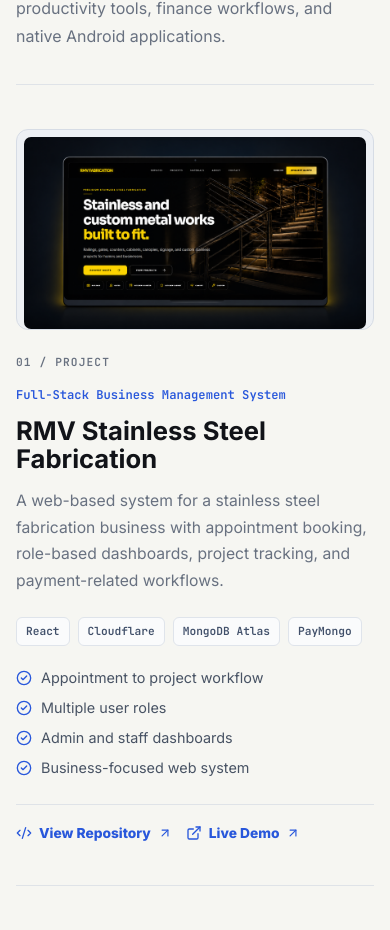
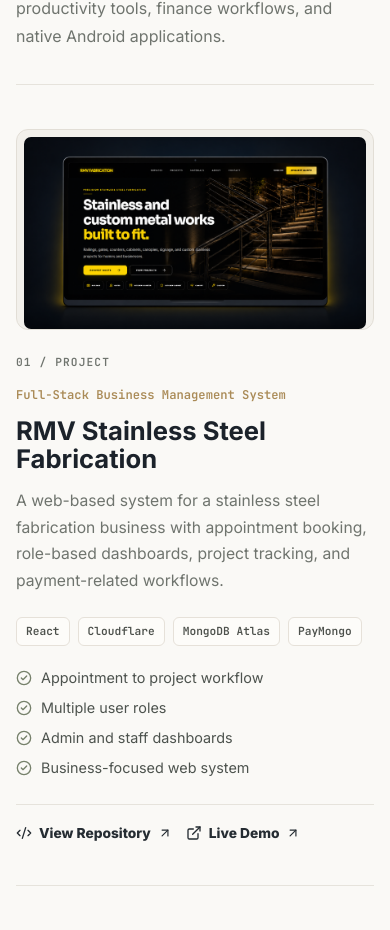
Before and after one commit to sean-camara/sean-camara-portfolio, a React (Vite) app: page / in a window 390 px wide. Shown: the part 1052-1982 px from the top of the page. Built offline with nearby package versions, Linux system fonts and the light colour scheme.

Commit message:
Refine portfolio color direction

```diff
--- a/src/styles.css
+++ b/src/styles.css
@@ -1,20 +1,23 @@
 :root {
   color-scheme: light;
   font-family: Inter, system-ui, -apple-system, BlinkMacSystemFont, "Segoe UI", sans-serif;
-  color: #111318;
-  background: #f6f6f2;
+  color: #1b222a;
+  background: #faf9f6;
   font-synthesis: none;
   text-rendering: optimizeLegibility;
   -webkit-font-smoothing: antialiased;
   -moz-osx-font-smoothing: grayscale;
-  --canvas: #f6f6f2;
-  --paper: #ffffff;
-  --ink: #111318;
-  --muted: #687180;
-  --rule: #dfe3e8;
-  --accent: #2857db;
-  --accent-dark: #1f46b6;
-  --accent-soft: #edf2ff;
+  --canvas: #faf9f6;
+  --paper: #fffefa;
+  --ink: #1b222a;
+  --muted: #6f746e;
+  --rule: #e6e3dc;
+  --accent: #76816b;
+  --accent-dark: #252c32;
+  --accent-soft: #f1f1ea;
+  --clay: #ad8077;
+  --plum: #938095;
+  --gold: #aa8b57;
   --radius: 12px;
   --container: 1180px;
 }
@@ -25,7 +28,7 @@
 
 html {
   scroll-behavior: smooth;
-  scrollbar-color: var(--accent) #e7e9e7;
+  scrollbar-color: var(--accent-dark) #ece9e2;
   scrollbar-width: thin;
 }
 
@@ -42,17 +45,17 @@ body {
 }
 
 ::-webkit-scrollbar-track {
-  background: #e7e9e7;
+  background: #ece9e2;
 }
 
 ::-webkit-scrollbar-thumb {
-  border: 3px solid #e7e9e7;
+  border: 3px solid #ece9e2;
   border-radius: 999px;
-  background: var(--accent);
+  background: var(--accent-dark);
 }
 
 ::-webkit-scrollbar-thumb:hover {
-  background: var(--accent-dark);
+  background: #3a4342;
 }
 
 a {
@@ -150,19 +153,26 @@ section[id] {
 }
 
 .nav-links a:hover,
-.nav-links a:focus-visible,
-.nav-cta:hover,
-.nav-cta:focus-visible {
-  color: var(--accent);
+.nav-links a:focus-visible {
+  color: var(--accent-dark);
 }
 
 .nav-cta {
   display: inline-flex;
   align-items: center;
   gap: 7px;
-  color: var(--ink);
+  border-radius: 6px;
+  background: var(--accent-dark);
+  color: var(--paper);
   font-size: 0.88rem;
   font-weight: 800;
+  padding: 9px 12px;
+}
+
+.nav-cta:hover,
+.nav-cta:focus-visible {
+  background: #3a4342;
+  color: var(--paper);
 }
 
 .nav-menu {
@@ -192,14 +202,14 @@ section[id] {
 .hero h1 {
   max-width: 850px;
   margin-bottom: 36px;
-  font-size: clamp(2.8rem, 6.2vw, 5rem);
+  font-size: clamp(2.8rem, 5.8vw, 4.5rem);
   font-weight: 800;
   letter-spacing: 0;
   line-height: 1.02;
 }
 
 .hero h1 span {
-  color: var(--accent);
+  color: var(--plum);
 }
 
 .hero-bottom {
@@ -245,12 +255,12 @@ section[id] {
 }
 
 .button-primary {
-  background: var(--accent);
+  background: var(--accent-dark);
   color: var(--paper);
 }
 
 .button-primary:hover {
-  background: var(--accent-dark);
+  background: #3a4342;
 }
 
 .button-secondary {
@@ -260,8 +270,8 @@ section[id] {
 }
 
 .button-secondary:hover {
-  border-color: var(--accent);
-  color: var(--accent);
+  border-color: #c8c2b8;
+  color: var(--accent-dark);
 }
 
 .hero-chips {
@@ -281,7 +291,7 @@ section[id] {
 .hero-chips span + span::before {
   content: "/";
   margin: 0 10px;
-  color: #a5acb6;
+  color: #aaa69d;
 }
 
 .projects-section,
@@ -349,9 +359,9 @@ section[id] {
   place-items: center;
   margin: 0;
   overflow: hidden;
-  border: 1px solid #d6dce5;
+  border: 1px solid #e2ded6;
   border-radius: var(--radius);
-  background: #edf0f4;
+  background: #f2f0eb;
   padding: 10px;
 }
 
@@ -396,6 +406,22 @@ section[id] {
   line-height: 1.45;
 }
 
+.editorial-project-rmv .project-type {
+  color: var(--gold);
+}
+
+.editorial-project-academia .project-type {
+  color: #668476;
+}
+
+.editorial-project-flowmoney .project-type {
+  color: var(--clay);
+}
+
+.editorial-project-shelflife .project-type {
+  color: #7c8d66;
+}
+
 .project-body h3 {
   margin-bottom: 14px;
   color: var(--ink);
@@ -424,10 +450,10 @@ section[id] {
 }
 
 .tech-list span {
-  border: 1px solid #dfe4eb;
+  border: 1px solid #e6e1d9;
   border-radius: 6px;
-  background: #fafbfc;
-  color: #41506a;
+  background: #fdfcf9;
+  color: #4d514c;
   font-family: "JetBrains Mono", ui-monospace, monospace;
   font-size: 0.7rem;
   font-weight: 600;
@@ -441,7 +467,7 @@ section[id] {
   width: 100%;
   margin: 0;
   padding: 0;
-  color: #485364;
+  color: #4d534e;
   font-size: 0.9rem;
   line-height: 1.45;
   list-style: none;
@@ -473,13 +499,13 @@ section[id] {
   display: inline-flex;
   align-items: center;
   gap: 7px;
-  color: var(--accent);
+  color: var(--accent-dark);
   font-size: 0.86rem;
   font-weight: 800;
 }
 
 .project-actions a:hover {
-  color: var(--accent-dark);
+  color: var(--accent);
 }
 
 .project-action-disabled {
@@ -513,14 +539,14 @@ section[id] {
 }
 
 .skill-card:hover {
-  border-color: #b8c7ef;
-  box-shadow: 0 12px 28px rgba(27, 45, 82, 0.07);
+  border-color: #c9c3b9;
+  box-shadow: 0 12px 28px rgba(31, 36, 39, 0.06);
   transform: translate3d(0, -3px, 0);
 }
 
 .skill-card-accent {
-  border-color: #bfccf7;
-  background: #f9fbff;
+  border-color: #ddd4cb;
+  background: #fdfaf7;
 }
 
 .skill-card-head {
@@ -536,14 +562,44 @@ section[id] {
   height: 38px;
   display: grid;
   place-items: center;
-  border: 1px solid #d9e1f2;
+  border: 1px solid #dedbd2;
   border-radius: 8px;
   background: var(--accent-soft);
   color: var(--accent);
 }
 
+.skill-card:nth-child(2) .skill-icon {
+  border-color: #e7d9cf;
+  background: #f6eee8;
+  color: var(--clay);
+}
+
+.skill-card:nth-child(3) .skill-icon {
+  border-color: #e4ddc3;
+  background: #f7f2e4;
+  color: var(--gold);
+}
+
+.skill-card:nth-child(4) .skill-icon {
+  border-color: #e1d8e0;
+  background: #f6f0f5;
+  color: var(--plum);
+}
+
+.skill-card:nth-child(5) .skill-icon {
+  border-color: #d5e0da;
+  background: #eef4f0;
+  color: #668476;
+}
+
+.skill-card:nth-child(6) .skill-icon {
+  border-color: #ded9cf;
+  background: #f4f1eb;
+  color: #777064;
+}
+
 .skill-number {
-  color: #9aa4b3;
+  color: #a49f96;
   font-family: "JetBrains Mono", ui-monospace, monospace;
   font-size: 0.71rem;
   font-weight: 700;
@@ -561,10 +617,10 @@ section[id] {
 }
 
 .skill-tags span {
-  border: 1px solid #e1e5eb;
+  border: 1px solid #e7e3dc;
   border-radius: 6px;
-  background: #fafbfc;
-  color: #4b5667;
+  background: #fdfcf9;
+  color: #515650;
   font-size: 0.72rem;
   line-height: 1;
   padding: 8px 9px;
@@ -576,9 +632,9 @@ section[id] {
   grid-template-columns: minmax(0, 1fr) auto;
   align-items: center;
   gap: 48px;
-  border: 1px solid #c9d5f2;
+  border: 1px solid #ddd8cf;
   border-radius: var(--radius);
-  background: var(--accent-soft);
+  background: #f1f0ea;
   padding: clamp(28px, 5vw, 48px);
 }
 
@@ -596,7 +652,7 @@ section[id] {
 .capability-card p {
   max-width: 780px;
   margin-bottom: 0;
-  color: #4d596b;
+  color: #555b56;
   line-height: 1.7;
 }
 
@@ -608,9 +664,9 @@ section[id] {
 }
 
 .capability-points span {
-  border: 1px solid #cbd6f2;
+  border: 1px solid #d5d1c8;
   border-radius: 6px;
-  background: rgba(255, 255, 255, 0.66);
+  background: rgba(255, 255, 255, 0.7);
   color: var(--accent-dark);
   font-size: 0.8rem;
   font-weight: 800;
@@ -622,7 +678,7 @@ section[id] {
   height: 126px;
   display: grid;
   place-items: center;
-  border: 1px solid #bdcdf4;
+  border: 1px solid #d7d2c8;
   border-radius: 12px;
   background: var(--paper);
   color: var(--accent);
@@ -654,7 +710,7 @@ section[id] {
   overflow: hidden;
   border: 1px solid var(--rule);
   border-radius: var(--radius);
-  background: #e9eaeb;
+  background: #eeece7;
 }
 
 .profile-card img {
@@ -719,7 +775,7 @@ section[id] {
   grid-template-columns: minmax(0, 1fr) minmax(260px, 0.54fr);
   gap: clamp(42px, 9vw, 108px);
   border-radius: 14px;
-  background: var(--accent);
+  background: #20272e;
   color: var(--paper);
   padding: clamp(34px, 7vw, 76px);
 }
```
